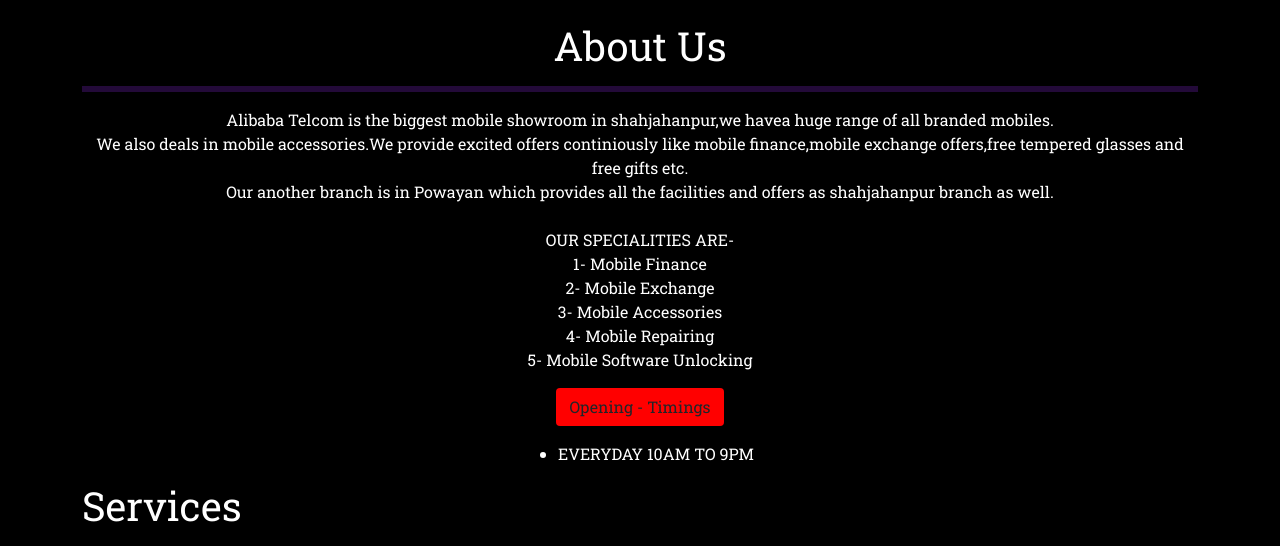
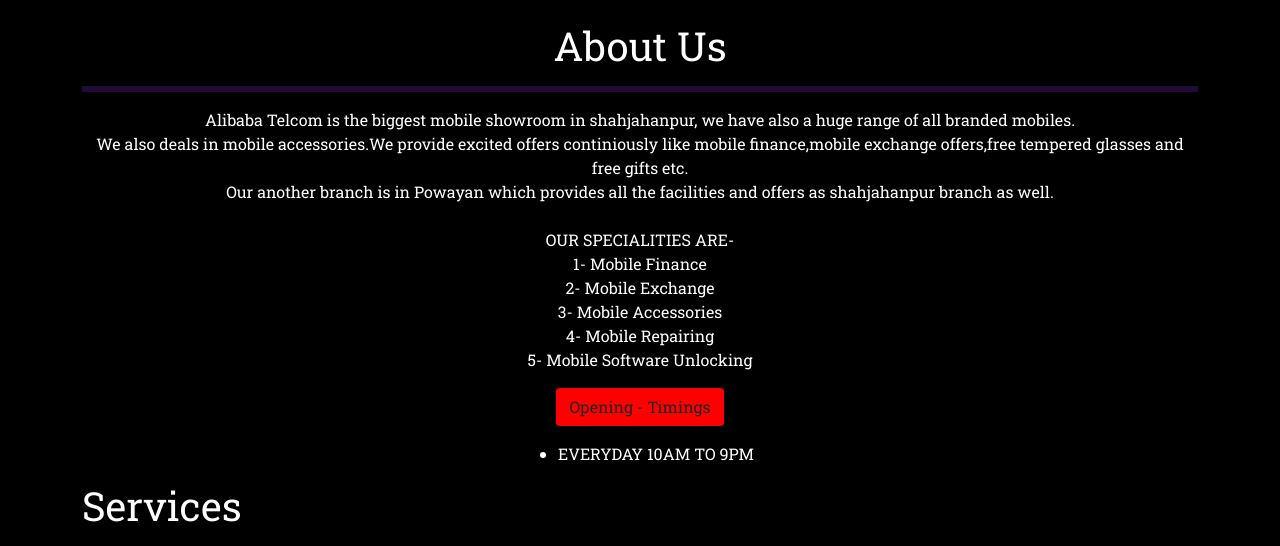
Before and after one commit to Impact-Digital/Alibaba-Telecom, a plain HTML site: page index.html in a window 1280 px wide. Shown: the part 1045-1591 px from the top of the page. Drawn offline with nearby package versions, Linux system fonts and the light colour scheme.

Commit message:
Update index.html

```diff
--- a/index.html
+++ b/index.html
@@ -157,7 +157,7 @@
     <h1> About Us </h1>
     <hr class="b-line">
     <p>
-       Alibaba Telcom is the biggest mobile showroom in shahjahanpur,we havea huge range of all branded mobiles.<br>
+       Alibaba Telcom is the biggest mobile showroom in shahjahanpur, we have also a huge range of all branded mobiles.<br>
        We also deals in mobile accessories.We provide excited offers continiously like mobile finance,mobile exchange offers,free tempered glasses and free gifts etc.<br>
        Our another branch is in Powayan which provides all the facilities and offers as shahjahanpur branch as well.<br><br>
 
```
